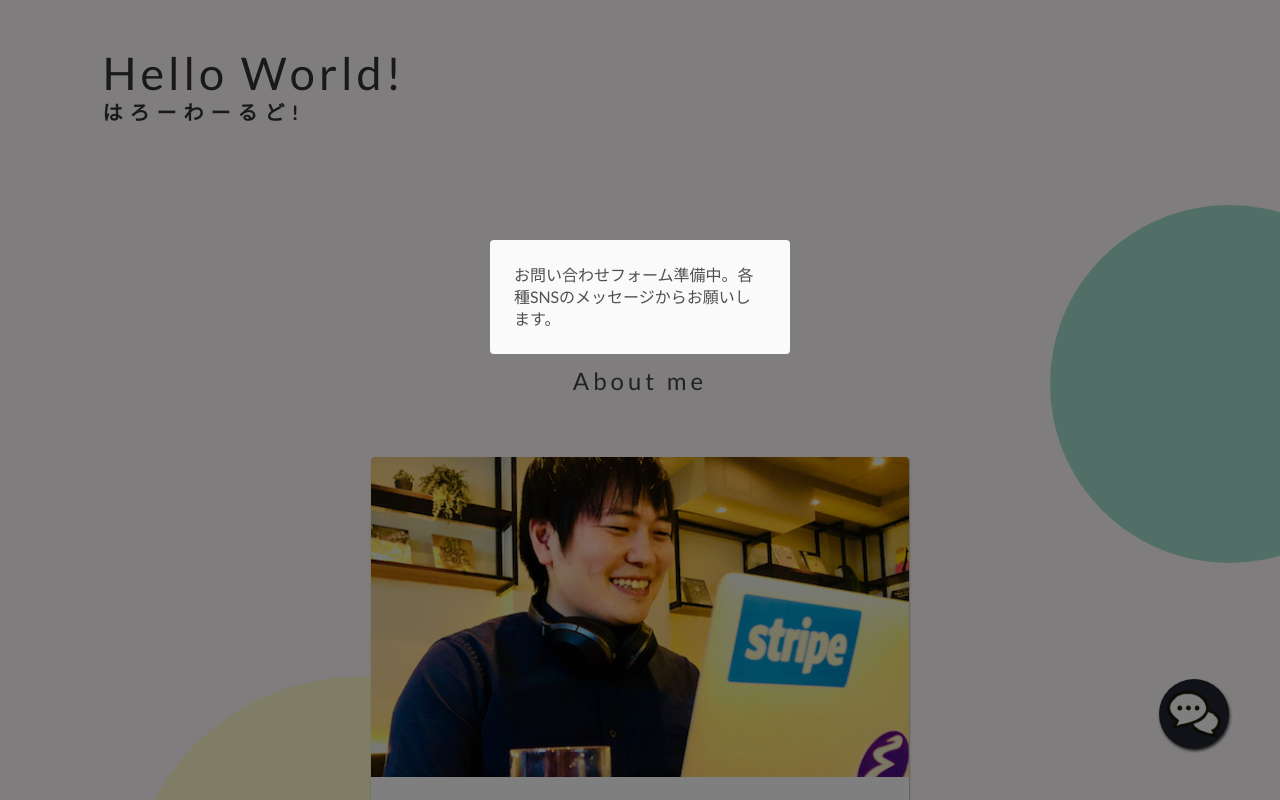
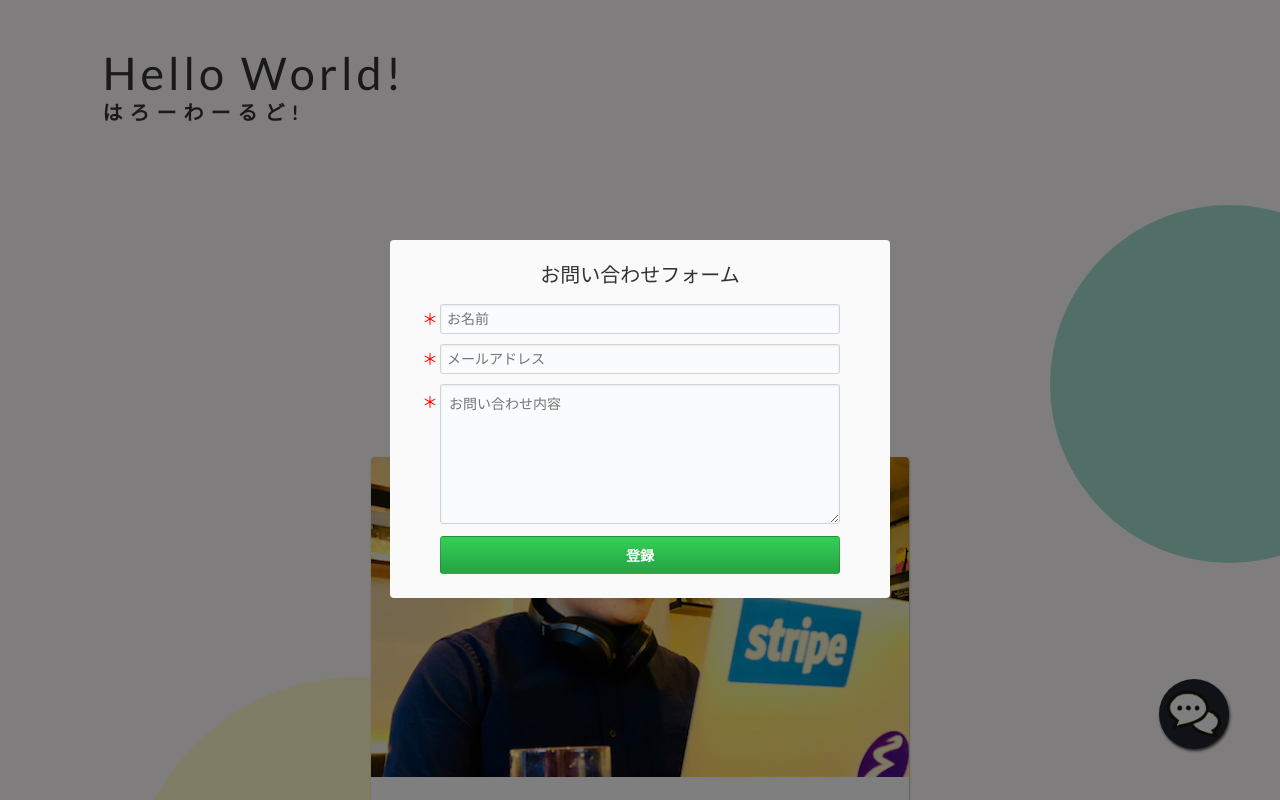
Before and after one commit to DaiAoki/DaiAokiPortfolio, a React (Create React App) app in the folder daiaoki-portfolio/: page / in a window 1280 px wide. Both pictures are taken after a click on the element 1193 px from the left and 713 px from the top of the page. Shown: the top 800 px of the page. Built offline with nearby package versions, Linux system fonts and the light colour scheme.

Commit message:
contact form

```diff
--- a/daiaoki-portfolio/package.json
+++ b/daiaoki-portfolio/package.json
@@ -3,6 +3,7 @@
   "version": "0.1.0",
   "private": true,
   "dependencies": {
+    "axios": "^0.18.0",
     "react": "^16.4.1",
     "react-dom": "^16.4.1",
     "react-router-dom": "^4.3.1",
--- a/daiaoki-portfolio/src/components/layout/ChatIcon.js
+++ b/daiaoki-portfolio/src/components/layout/ChatIcon.js
@@ -2,7 +2,7 @@ import React from 'react'
 import ReactDOM from 'react-dom'
 import styled from 'styled-components'
 import chatIconPath from '../../images/chat.png'
-import MomentModal from '../shared/MomentModal'
+import ContactForm from './chaticon/ContactForm'
 import { media } from '../../helpers/Helper'
 
 const StyledChatIcon = styled.div`
@@ -28,9 +28,7 @@ class ChatIcon extends React.Component {
   handleClick(e) {
     e.preventDefault()
     ReactDOM.render(
-      <MomentModal byID={'chatModal'}>
-        <p style={{color: '#505050', fontSize: '1.6rem', lineHeight: '2.2rem'}}>{'お問い合わせフォーム準備中。各種SNSのメッセージからお願いします。'}</p>
-      </MomentModal>,
+      <ContactForm/>,
       document.getElementById('chatModal')
     )
   }
--- /dev/null
+++ b/daiaoki-portfolio/src/components/layout/chaticon/ContactForm.js
@@ -0,0 +1,186 @@
+import React, { Component } from 'react'
+import ReactDOM from 'react-dom'
+import { render } from 'react-dom'
+import styled from 'styled-components'
+import { media } from '../../../helpers/Helper'
+import axios from 'axios'
+import Loading from '../../shared/Loading'
+
+const Modal = styled.div`
+  display: block;
+  position: fixed;
+  top: 30%;
+  left: 0;
+  right: 0;
+  background-color: #fafafa;
+  padding: 24px;
+  max-height: 70%;
+  width: 70%;
+  max-width: 500px;
+  margin: auto;
+  overflow-y: auto;
+  border-radius: 4px;
+  z-index: 1001;
+`
+
+const ModalOverlay = styled.div`
+  position: fixed;
+  z-index: 1000;
+  top: -25%;
+  left: 0;
+  bottom: 0;
+  right: 0;
+  height: 125%;
+  width: 100%;
+  background: #000;
+  opacity: 0.5;
+  display: block;
+`
+
+const FormDiv = styled.div`
+  width: 100%;
+  margin: 10px auto;
+  position: relative;
+  ${ media.pc`
+    width: 400px;
+  `}
+`
+
+const FormInput = styled.input`
+  width: 100%;
+  font-size: 1.4rem;
+  padding: 6px;
+  background-color: #fafbfc;
+  border: 1px solid #d1d5da;
+  border-radius: 3px;
+  -webkit-box-shadow: inset 0 1px 2px rgba(27,31,35,0.075);
+  box-shadow: inset 0 1px 2px rgba(27,31,35,0.075);
+`
+
+const FormTextArea = styled.textarea`
+  resize: vertical;
+  width: 100%;
+  height: 140px;
+  min-height: 120px;
+  font-size: 1.4rem;
+  padding: 8px;
+  background-color: #fafbfc;
+  border: 1px solid #d1d5da;
+  border-radius: 3px;
+  -webkit-box-shadow: inset 0 1px 2px rgba(27,31,35,0.075);
+  box-shadow: inset 0 1px 2px rgba(27,31,35,0.075);
+`
+
+const FormSubmit = styled.input`
+  width: 100%;
+  border-style: none;
+  font-size: 1.4rem;
+  font-weight: 600;
+  color: #ffffff;
+  background-color: #28a745;
+  background-image: -webkit-gradient(linear, left top, left bottom, from(#34d058), color-stop(90%, #28a745));
+  background-image: linear-gradient(-180deg, #34d058 0%, #28a745 90%);
+  border: 1px solid rgba(27,31,35,0.2);
+  border-radius: 0.25em;
+  padding: 8px 12px;
+  cursor: pointer;
+  ${ media.pc`
+    width: 400px;
+  `}
+`
+
+class ContactForm extends React.Component {
+  constructor(props) {
+    super(props);
+    this.state = {
+      postMsg: false,
+      isLoading: false,
+      name:    '',
+      email:   '',
+      message: '',
+    }
+    this.showModal    = this.showModal.bind(this)
+    this.closeModal   = this.closeModal.bind(this)
+    this.handleChange = this.handleChange.bind(this)
+    this.handleSubmit = this.handleSubmit.bind(this)
+    this.successPost  = this.successPost.bind(this)
+  }
+
+  componentDidMount() {
+    this.showModal()
+  }
+
+  showModal() {
+    document.body.style.overflow = 'hidden'
+  }
+
+  closeModal() {
+    clearTimeout( this.visibleTimer )
+    document.body.style.overflow = 'auto'
+    ReactDOM.unmountComponentAtNode(document.getElementById('chatModal'))
+  }
+
+  successPost() {
+    this.setState({postMsg: true})
+    this.visibleTimer = setTimeout(() => this.closeModal(), 1500)
+  }
+
+  handleSubmit(event) {
+    event.preventDefault();
+    this.setState({isLoading: true})
+    axios.post('https://us-central1-daiaokiportfolio.cloudfunctions.net/contact', {
+      name: this.state.name,
+      email: this.state.email,
+      message: this.state.message,
+    })
+      .then(res => {
+        this.setState({isLoading: false})
+        this.successPost()
+      }).catch(err => {
+        // Slackへの通知が成功していても失敗のレスポンスになるため、暫定で失敗の方にも成功の処理と同等の処理を加える。
+        this.setState({isLoading: false})
+        this.successPost()
+      })
+  }
+
+  handleChange(event) {
+    this.setState({[event.target.name]: event.target.value})
+  }
+
+  render() {
+    var modal = this.state.postMsg ?
+        <Modal>
+          <p style={{fontSize: '2.0rem', marginBottom: '20px'}}>お問い合わせありがとうございます！</p>
+          <p style={{fontSize: '1.6rem', color: '#6b6b6b'}}>＊返信まで最大で2〜3日お時間をいただきます。</p>
+        </Modal>
+        :
+        <Modal>
+          <form style={{textAlign: 'center'}} onSubmit={this.handleSubmit}>
+            <p style={{fontSize: '2.0rem', marginBottom: '20px'}}>お問い合わせフォーム</p>
+            <FormDiv className='must'>
+              <FormInput type='text' placeholder='お名前' value={this.state.name} name='name' onChange={this.handleChange}/>
+            </FormDiv>
+            <FormDiv className='must'>
+              <FormInput type='text' placeholder='メールアドレス' value={this.state.email} name='email' onChange={this.handleChange}/>
+            </FormDiv>
+            <FormDiv className='must must--textarea'>
+              <FormTextArea type='text' placeholder='お問い合わせ内容' value={this.state.message} name='message' onChange={this.handleChange}/>
+            </FormDiv>
+            <FormSubmit type='submit' value='登録'/>
+          </form>
+        </Modal>
+        ;
+
+    const loading = this.state.isLoading ? <Loading/> : null
+
+    return (
+      <React.Fragment>
+        { loading }
+        { modal }
+        <ModalOverlay onClick={() => this.closeModal()}/>
+      </React.Fragment>
+    );
+  }
+}
+
+export default ContactForm;
--- /dev/null
+++ b/daiaoki-portfolio/src/components/shared/Loading.js
@@ -0,0 +1,25 @@
+import React, { Component } from 'react'
+import { render } from 'react-dom'
+import styled from 'styled-components'
+
+const LoadingContainer = styled.div`
+  display: block;
+  position: fixed;
+  top: 30%;
+  left: 0;
+  right: 0;
+  margin: auto;
+  z-index: 1002;
+`
+
+class Loading extends React.Component {
+  render() {
+    return (
+      <LoadingContainer>
+        <div className='loader'>Loading...</div>
+      </LoadingContainer>
+    );
+  }
+}
+
+export default Loading;
--- a/daiaoki-portfolio/src/components/shared/MomentModal.js
+++ b/daiaoki-portfolio/src/components/shared/MomentModal.js
@@ -13,7 +13,7 @@ const Modal = styled.div`
   padding: 24px;
   max-height: 70%;
   width: 70%;
-  max-width: 300px;
+  max-width: 500px;
   margin: auto;
   overflow-y: auto;
   border-radius: 4px;
--- a/daiaoki-portfolio/src/css/App.css
+++ b/daiaoki-portfolio/src/css/App.css
@@ -1,4 +1,6 @@
 @import 'base/reset.css';
 @import 'base/base.css';
 @import 'app/service.css';
+@import 'app/form.css';
+@import 'app/loader.css';
 @import 'utility.css';
--- /dev/null
+++ b/daiaoki-portfolio/src/css/app/form.css
@@ -0,0 +1,13 @@
+.must::before {
+  content: '＊';
+  display: inline-block;
+  color: red;
+  font-size: 1.6rem;
+  position: absolute;
+  top: 50%;
+  transform: translateY(-50%);
+  left: -18px;
+}
+.must--textarea::before {
+  top: 18px;
+}
--- /dev/null
+++ b/daiaoki-portfolio/src/css/app/loader.css
@@ -0,0 +1,80 @@
+.loader {
+  color: #2e2fff;
+  font-size: 90px;
+  text-indent: -9999em;
+  overflow: hidden;
+  width: 1em;
+  height: 1em;
+  border-radius: 50%;
+  margin: 72px auto;
+  position: relative;
+  -webkit-transform: translateZ(0);
+  -ms-transform: translateZ(0);
+  transform: translateZ(0);
+  -webkit-animation: load6 1.7s infinite ease, round 1.7s infinite ease;
+  animation: load6 1.7s infinite ease, round 1.7s infinite ease;
+}
+@-webkit-keyframes load6 {
+  0% {
+    box-shadow: 0 -0.83em 0 -0.4em, 0 -0.83em 0 -0.42em, 0 -0.83em 0 -0.44em, 0 -0.83em 0 -0.46em, 0 -0.83em 0 -0.477em;
+  }
+  5%,
+  95% {
+    box-shadow: 0 -0.83em 0 -0.4em, 0 -0.83em 0 -0.42em, 0 -0.83em 0 -0.44em, 0 -0.83em 0 -0.46em, 0 -0.83em 0 -0.477em;
+  }
+  10%,
+  59% {
+    box-shadow: 0 -0.83em 0 -0.4em, -0.087em -0.825em 0 -0.42em, -0.173em -0.812em 0 -0.44em, -0.256em -0.789em 0 -0.46em, -0.297em -0.775em 0 -0.477em;
+  }
+  20% {
+    box-shadow: 0 -0.83em 0 -0.4em, -0.338em -0.758em 0 -0.42em, -0.555em -0.617em 0 -0.44em, -0.671em -0.488em 0 -0.46em, -0.749em -0.34em 0 -0.477em;
+  }
+  38% {
+    box-shadow: 0 -0.83em 0 -0.4em, -0.377em -0.74em 0 -0.42em, -0.645em -0.522em 0 -0.44em, -0.775em -0.297em 0 -0.46em, -0.82em -0.09em 0 -0.477em;
+  }
+  100% {
+    box-shadow: 0 -0.83em 0 -0.4em, 0 -0.83em 0 -0.42em, 0 -0.83em 0 -0.44em, 0 -0.83em 0 -0.46em, 0 -0.83em 0 -0.477em;
+  }
+}
+@keyframes load6 {
+  0% {
+    box-shadow: 0 -0.83em 0 -0.4em, 0 -0.83em 0 -0.42em, 0 -0.83em 0 -0.44em, 0 -0.83em 0 -0.46em, 0 -0.83em 0 -0.477em;
+  }
+  5%,
+  95% {
+    box-shadow: 0 -0.83em 0 -0.4em, 0 -0.83em 0 -0.42em, 0 -0.83em 0 -0.44em, 0 -0.83em 0 -0.46em, 0 -0.83em 0 -0.477em;
+  }
+  10%,
+  59% {
+    box-shadow: 0 -0.83em 0 -0.4em, -0.087em -0.825em 0 -0.42em, -0.173em -0.812em 0 -0.44em, -0.256em -0.789em 0 -0.46em, -0.297em -0.775em 0 -0.477em;
+  }
+  20% {
+    box-shadow: 0 -0.83em 0 -0.4em, -0.338em -0.758em 0 -0.42em, -0.555em -0.617em 0 -0.44em, -0.671em -0.488em 0 -0.46em, -0.749em -0.34em 0 -0.477em;
+  }
+  38% {
+    box-shadow: 0 -0.83em 0 -0.4em, -0.377em -0.74em 0 -0.42em, -0.645em -0.522em 0 -0.44em, -0.775em -0.297em 0 -0.46em, -0.82em -0.09em 0 -0.477em;
+  }
+  100% {
+    box-shadow: 0 -0.83em 0 -0.4em, 0 -0.83em 0 -0.42em, 0 -0.83em 0 -0.44em, 0 -0.83em 0 -0.46em, 0 -0.83em 0 -0.477em;
+  }
+}
+@-webkit-keyframes round {
+  0% {
+    -webkit-transform: rotate(0deg);
+    transform: rotate(0deg);
+  }
+  100% {
+    -webkit-transform: rotate(360deg);
+    transform: rotate(360deg);
+  }
+}
+@keyframes round {
+  0% {
+    -webkit-transform: rotate(0deg);
+    transform: rotate(0deg);
+  }
+  100% {
+    -webkit-transform: rotate(360deg);
+    transform: rotate(360deg);
+  }
+}
```
Also changed, not shown: 1 other file (tests, documents, lock files or other folders).
